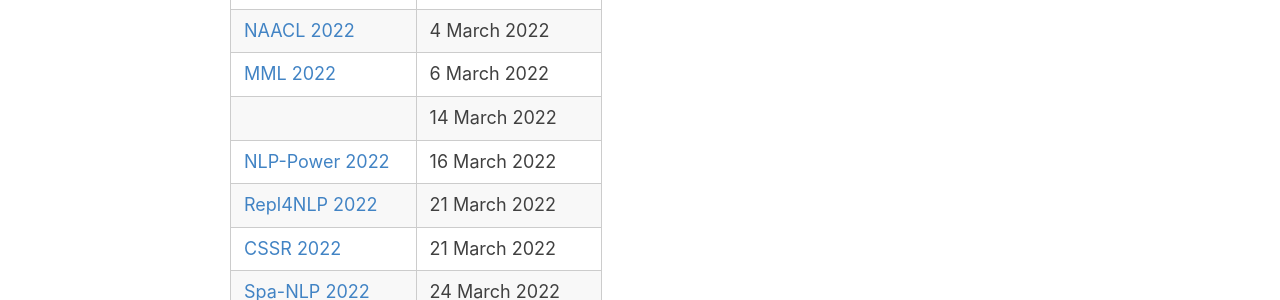
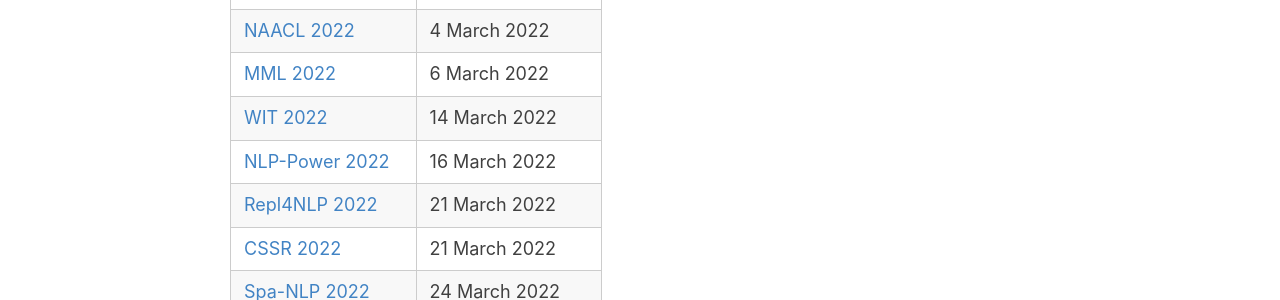
Before and after one commit to amitmerchant1990/reverie, a Jekyll site: the page built from dates.md, in a window 1280 px wide and 900 px high, scrolled down 1613 px. Shown: the part 320-620 px from the top of the window. Built offline with Jekyll 4.4.1, drawn with Linux system fonts in a browser that asks for light colours.

Commit message:
Create dates.md

```diff
--- a/dates.md
+++ b/dates.md
@@ -49,7 +49,7 @@
 | [ComputeEL-5](https://openreview.net/group?id=aclweb.org/ACL/2022/Workshop/ComputEL) | past |
 | [NAACL 2022](https://2022.naacl.org/) | 4 March 2022 |
 | [MML 2022](https://openreview.net/group?id=aclweb.org/ACL/2022/Workshop/MML) | 6 March 2022 |
-| [](https://megagon.ai/2nd-workshop-on-deriving-insights-from-user-generated-text-wit/) | 14 March 2022 |
+| [WIT 2022](https://megagon.ai/2nd-workshop-on-deriving-insights-from-user-generated-text-wit/) | 14 March 2022 |
 | [NLP-Power 2022](https://openreview.net/group?id=aclweb.org/ACL/2022/Workshop/NLP-Power) | 16 March 2022 |
 | [Repl4NLP 2022](https://sites.google.com/view/repl4nlp2022/) | 21 March 2022 |
 | [CSSR 2022](https://csrr-workshop.github.io/) | 21 March 2022 |
```
